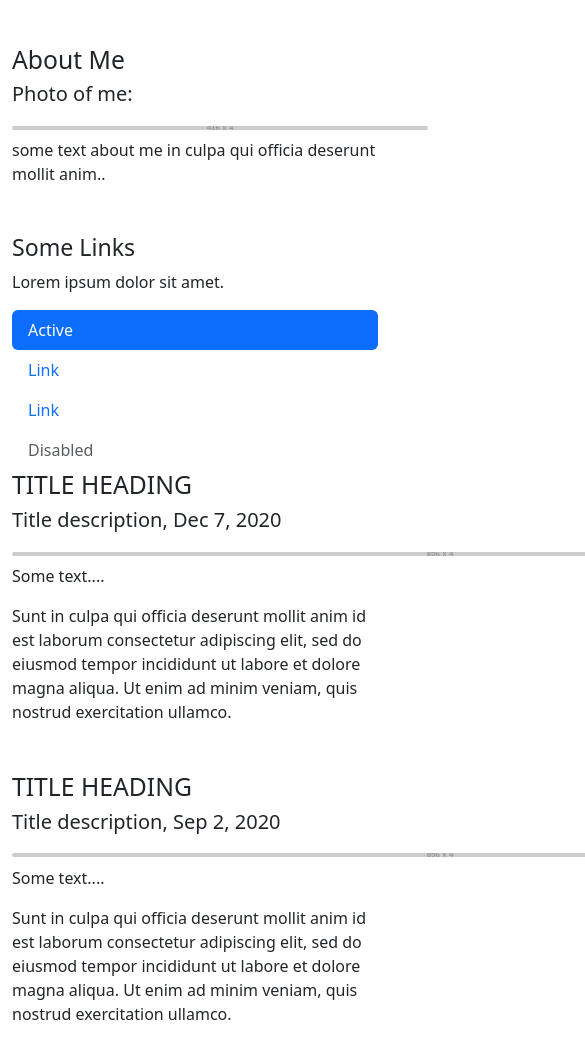
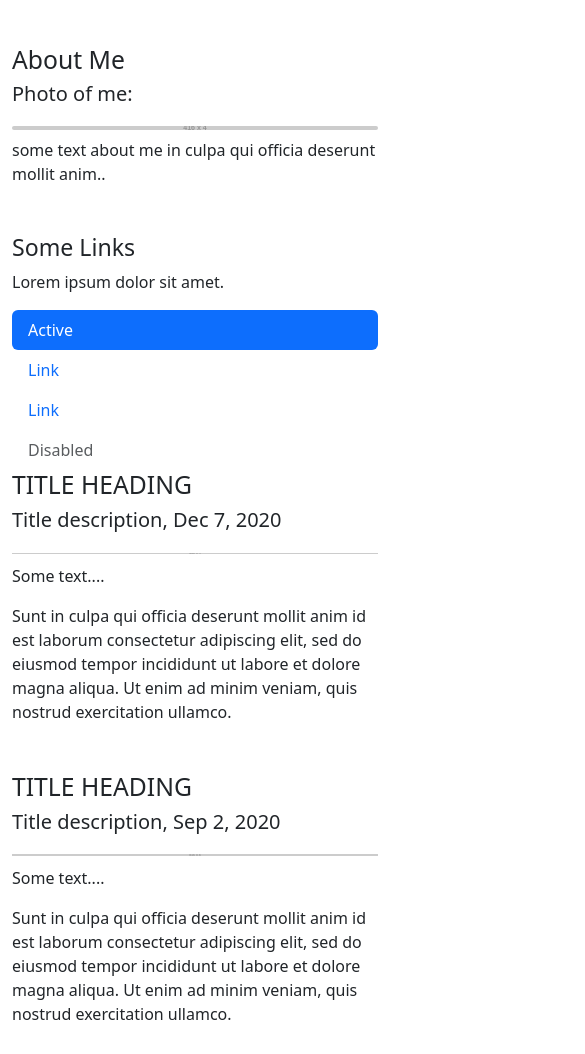
Before and after one commit to nojusmarcinkevicius/boostrap-cdn, a plain HTML site: page index.html in a window 390 px wide. Shown: the part 414-1468 px from the top of the page, 585 px wide, since content can reach past the window. Drawn offline with nearby package versions, Linux system fonts and the light colour scheme; placeholder pictures from the web are drawn by us.

Commit message:
Add files via upload
Fix responsive design

```diff
--- a/index.html
+++ b/index.html
@@ -23,10 +23,10 @@
    </nav>
    <div class="container mt-5">
   <div class="row">
-   <div class="col-sm-4">
+   <div class="col-md-4">
     <h2>About Me</h2>
     <h5>Photo of me:</h5>
-    <div class="fakeimg"><img class="rounded" src="https://dummyimage.com/416x4:2" alt="image"></div>
+    <div class="fakeimg"><img class="rounded img-fluid" src="https://dummyimage.com/416x4:2" alt="image"></div>
     <p>some text about me in culpa qui officia deserunt mollit anim..</p>
     <h3 class="mt-5">Some Links</h3>
     <p>Lorem ipsum dolor sit amet.</p>
@@ -37,15 +37,15 @@
       <li class="nav-item"><a class="nav-link disabled" href="">Disabled</a></li>
     </ul>
    </div>
-   <div class="col-sm-8">
+   <div class="col-md-8">
     <h2 class="text-uppercase">TITLE HEADING</h2>
     <h5>Title description, Dec 7, 2020</h5>
-    <div class="fakeimg"><img class="rounded" src="https://dummyimage.com/856x4:2" alt="image for content"></div>
+    <div class="fakeimg"><img class="img-fluid" src="https://dummyimage.com/856x4:2" alt="image for content"></div>
       <p>Some text....</p>
       <p>Sunt in culpa qui officia deserunt mollit anim id est laborum consectetur adipiscing elit, sed do eiusmod tempor incididunt ut labore et dolore magna aliqua. Ut enim ad minim veniam, quis nostrud exercitation ullamco.</p>
       <h2 class="text-uppercase mt-5">TITLE HEADING</h2>
       <h5>Title description, Sep 2, 2020</h5>
-      <div class="fakeimg"><img class="rounded" src="https://dummyimage.com/856x4:2" alt="image for content"></div>
+      <div class="fakeimg"><img class="img-fluid" src="https://dummyimage.com/856x4:2" alt="image for content"></div>
       <p>Some text....</p>
       <p>Sunt in culpa qui officia deserunt mollit anim id est laborum consectetur adipiscing elit, sed do eiusmod tempor incididunt ut labore et dolore magna aliqua. Ut enim ad minim veniam, quis nostrud exercitation ullamco.</p>
    </div>
```
